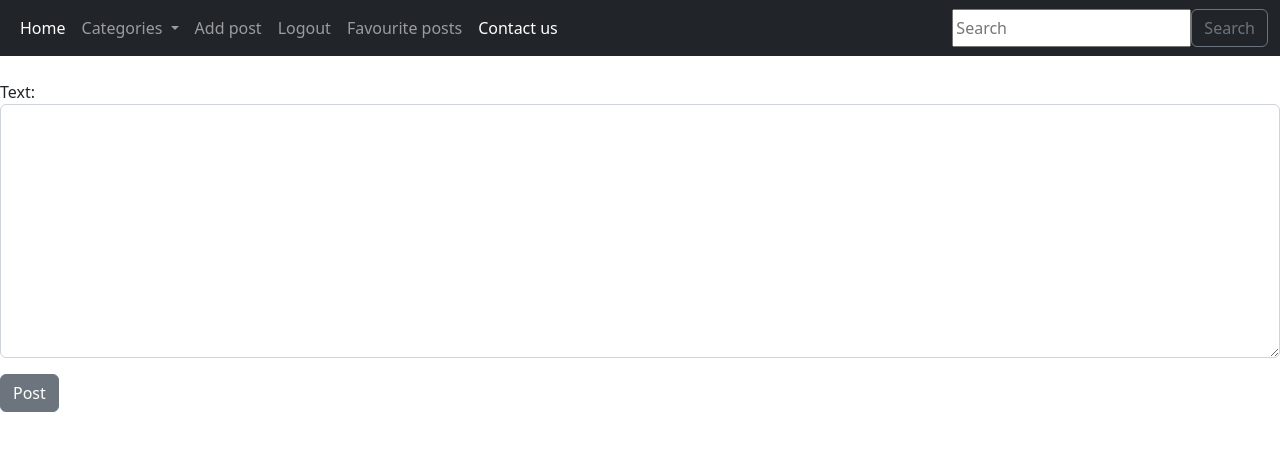
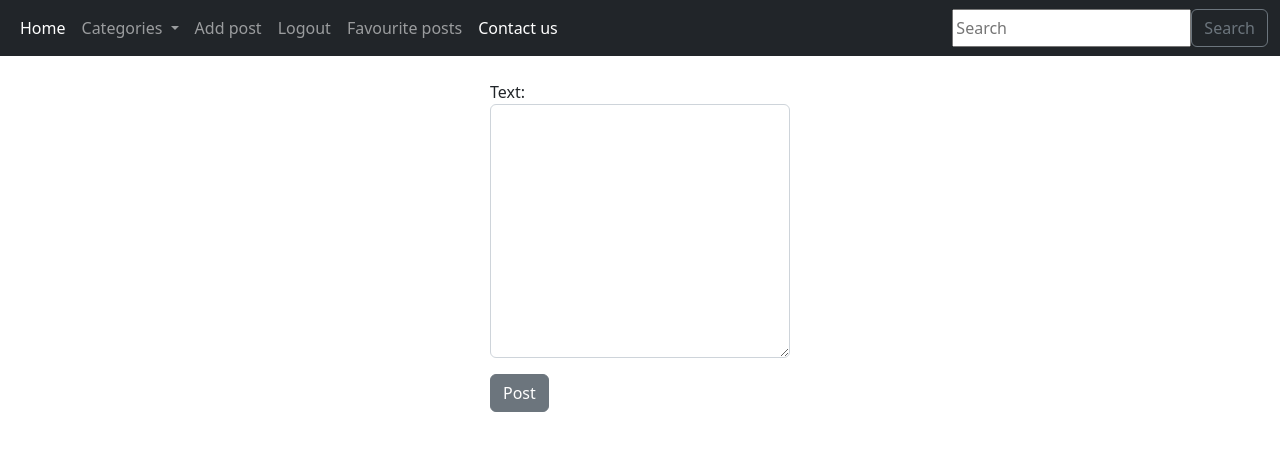
Before and after one commit to NikitaMatveev999/blog-site, a Django app: page /post/1/comment_create/ in a window 1280 px wide. Shown: the top 451 px of the page. Run offline with Django 4.2, Linux system fonts and the light colour scheme; a user stored in the database is signed in; data comes from the database, SQL or seed files in the repository.

Commit message:
update form for comment

```diff
--- a/blog/templates/posts/comment_create.html
+++ b/blog/templates/posts/comment_create.html
@@ -1,10 +1,12 @@
 {% extends 'posts/base.html' %}
 {% block content %}
 {% if user.is_authenticated %}
+<div class="mx-auto" style="width: 300px; margin: 0 auto;">
 <form method="POST">
     {% csrf_token %}
     {{ form.as_p }}
     <button class="btn btn-secondary">Post</button>
 </form>
+</div>
 {% endif %}
 {% endblock %}
```
